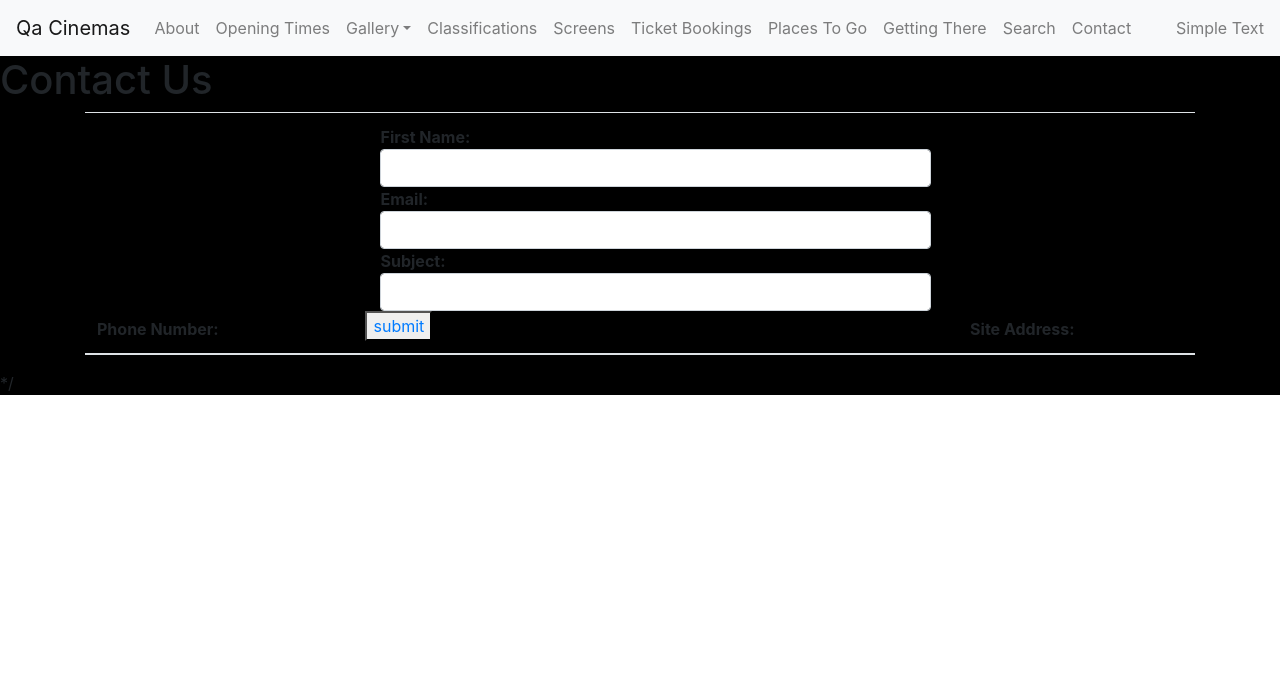
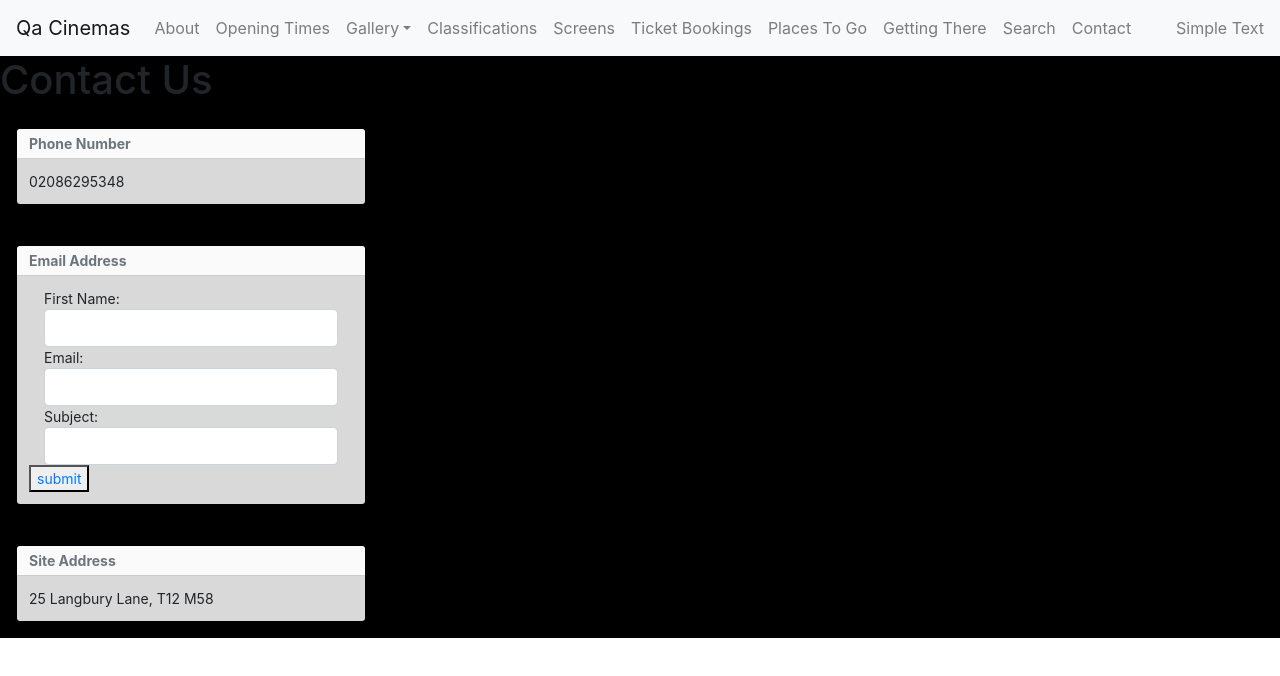
Before and after one commit to leightonmanningQA/QACinemas, a React (Create React App) app in the folder Frontend/qacinemas/: page /contact in a window 1280 px wide. Shown: the top 676 px of the page. Built offline with nearby package versions, Linux system fonts and the light colour scheme.

Commit message:
changed the format of the contact information

```diff
--- a/Frontend/qacinemas/src/Components/Contact/Contact.jsx
+++ b/Frontend/qacinemas/src/Components/Contact/Contact.jsx
@@ -1,13 +1,61 @@
 import React from 'react';
 import { Table } from 'reactstrap';
 import { Container, Row, Col } from 'reactstrap';
+import { Toast, ToastBody, ToastHeader } from 'reactstrap';
 
 const Contact = (props) => {
     return (
     <>
     <h1>Contact Us</h1>
+    <div>
+      <div className="p-3 my-2 rounded">
+        <Toast>
+          <ToastHeader>
+            Phone Number
+          </ToastHeader>
+          <ToastBody>
+            02086295348
+          </ToastBody>
+        </Toast>
+      </div>
+      <div className="p-3 my-2 rounded">
+        <Toast>
+          <ToastHeader>
+            Email Address
+          </ToastHeader>
+          <ToastBody>
+          <form action="" method="">
+    <div class="col-md">
+        <label class="form-check-label">First Name:</label>
+        <input type="text" name="username" id="username" class="form-control" required/>
+    </div>
+    <div class="col-md">
+        <label class="form-check-label">Email:</label>
+        <input type="email" name="email" id="email" class="form-control" required/>
+    </div>
+    <div class="col-md">
+        <label class="form-check-label">Subject:</label>
+        <input type="text" name="subject" id="subject" class="form-control" required/>
+    </div>
+        <button outline color="primary" type="submit"><a href = "mailto: RJohnson@qa.com">submit</a></button>
+    </form>
+          </ToastBody>
+        </Toast>
+      </div>
+      <div className="p-3 my-2 rounded">
+        <Toast>
+          <ToastHeader>
+            Site Address
+          </ToastHeader>
+          <ToastBody>
+            25 Langbury Lane, T12 M58
+          </ToastBody>
+        </Toast>
+      </div>
+      </div>
 
-    <Container>
+
+    {/* <Container>
     <Table>
         <thead>
             <tr>
@@ -29,12 +77,11 @@ const Contact = (props) => {
         <button outline color="primary" type="submit"><a href = "mailto: RJohnson@qa.com">submit</a></button>
     </form>
     </th>
-
-    <th>Site Address: </th>
+    <th>Site Address: 25 Langbury Lane, T12 M58</th>
             </tr>
         </thead>
     </Table>
-    </Container> */
+    </Container> */}
 
 
 
@@ -44,8 +91,6 @@ const Contact = (props) => {
             <tr>
           <th>Phone Number: </th>
           <th><a href = "mailto: RJohnson@qa.com">Email Address</a></th> */}
-
-
     </>
     )
 }
```
